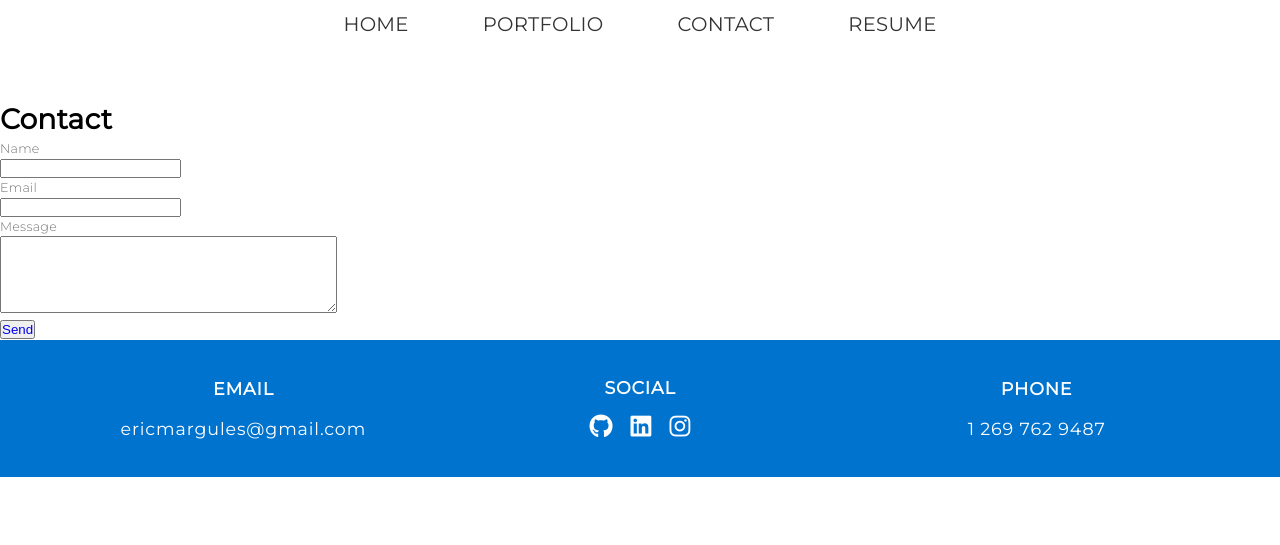
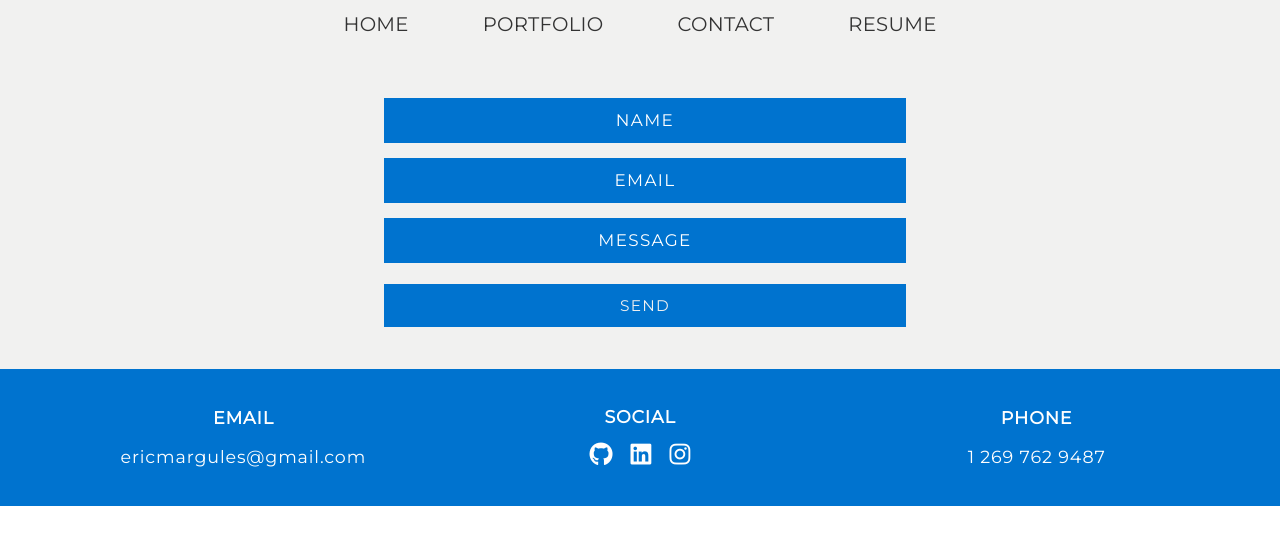
Before and after one commit to ericmargules/portfolio, a Jekyll site: the page built from contact.md, in a window 1280 px wide. Shown: the top 545 px of the page. Built offline with Jekyll 4.4.1, drawn with Linux system fonts in a browser that asks for light colours; nearby versions of some CDN libraries.

Commit message:
style contact form and add data validation

```diff
--- a/_includes/head.html
+++ b/_includes/head.html
@@ -19,6 +19,8 @@
       <script src="{{site.url}}/js/main.js"></script>
     {% elsif page.javascript == "post" %}
       <script src="{{site.url}}/js/post.js"></script>
+    {% elsif page.javascript == "contact" %}
+      <script src="{{site.url}}/js/contact.js"></script>
     {% endif %}
   {% endif %}
 </head>
--- a/contact.md
+++ b/contact.md
@@ -5,27 +5,26 @@ javascript: contact
 <div id="contact_bumper"></div>
 
 <div id="contact_content">
-	<h1>Contact</h1>
 	<div id="contact_form">
 
 		<form id="contactform" method="POST">
 	    <div id="contact_fields">
-		    <p>
-			    <label name="name">Name</label><br>
-			    <input type="text" name="name">
-			  </p>
-		  	<p>
-			  	<label name="_replyto">Email</label><br>
-			    <input type="email" name="_replyto">
-		  	</p>
-		  	<p>
-			  	<label name="content">Message</label><br>
-			    <textarea name="content" cols="40" rows="5"></textarea><br>
+		    <div class="field_box">
+			    <input type="text" placeholder="NAME" name="name">
+			    <label class="contact_label" name="name">Name</label>
+			</div>
+		  	<div class="field_box">
+			    <input type="email" placeholder="EMAIL" name="_replyto">
+			  	<label class="contact_label" name="_replyto">Email</label>
+		  	</div>
+		  	<div class="field_box">
 			    <input type="text" name="_gotcha" style="display:none" />
-					<input type="hidden" name="_next" value="{{ site.baseurl }}/" />
-				</p>
+				<input type="hidden" name="_next" value="{{ site.baseurl }}/" />
+			  	<textarea name="content" placeholder="WHAT'S ON YOUR MIND?" cols="40" rows="5"></textarea>
+			  	<label class="contact_label" name="content">Message</label>
+			</div>
 		  </div>
-	    <button class="button" id="sendMessage"><a href="#">Send</a></button>
+	    <text id="sendMessage"><a class="contact_button" href="#">SEND</a></text>
 		</form>
 </div>
 </div>
--- a/css/main.css
+++ b/css/main.css
@@ -22,6 +22,27 @@ p {
 
 a {
 	text-decoration: none;
+}
+
+::-webkit-input-placeholder { /* Chrome/Opera/Safari */
+  font-size: 20px;
+  color: black;
+}
+
+::-moz-placeholder { /* Firefox 19+ */
+  font-size: 20px;
+  color: black;
+  letter-spacing: 0em;
+}
+
+:-ms-input-placeholder { /* IE 10+ */
+  font-size: 1.25em;
+  color: #737373;
+}
+
+:-moz-placeholder { /* Firefox 18- */
+  font-size: 1.25em;
+  color: #737373;
 }
 
 .top_nav {
@@ -292,14 +313,89 @@ nav > li:not(:first-child) {
     border: 0;
 }
 
+#contact_bumper, #contact_content {
+	background-color: #f1f1f0;
+}
+
+#contact_content {
+	padding-bottom: 3em;
+}
+
 #contact_bumper {
 	display: block;
 	height: 7em;
 }
 
+#contact_form {
+	width: 40%;
+	margin: 0 auto;
+}
+
 #contact_section {
 	max-width: 85em;
 	margin: 0 auto;
+}
+
+.field_box > input, textarea  {
+	width: 79%;
+	height: 25px;
+	border: none;
+	background-color: #fff;
+	color: #737373;
+	padding: 10px 5px 10px 5px;
+	padding-left: 21%;
+	margin: 0;
+	margin-bottom: 15px;
+}
+
+.field_box {
+	position: relative;
+}
+
+.contact_label {
+    position: absolute;
+    top: 0;
+    left: 0;
+    width: 100%;
+    text-align: center;
+    font-size: 1.2em;
+    letter-spacing: .08em;
+    color: white;
+    background: #0073CF;
+    padding: 10px 5px;
+    text-transform: uppercase;
+	-webkit-transition: all 0.7s ease;
+	transition: all 0.7s ease;
+}
+
+input:focus + .contact_label, input.focused + .contact_label, textarea:focus + .contact_label, textarea.focused + .contact_label {
+	width: 18%;
+	background-color: #CCE3F5;
+	color: #737373;
+}
+
+.field_box:hover .contact_label {
+	width: 18% ;
+	background-color: #CCE3F5;
+	color: #737373;
+}
+
+.contact_button {
+	font-size: 1.1em;
+	letter-spacing: .08em;
+	text-align: center;
+	display: inline-block;
+	width: 100%;
+	padding: 10px 5px;
+	background-color: #0073CF;
+	color: #f1f1f0;
+	-webkit-transition: all 0.5s ease;
+	transition: all 0.5s ease;
+}
+
+.contact_button:hover, .contact_label:hover {
+	background-color: #CCE3F5;
+	color: #737373;
 }
 
 .third_column {
@@ -599,4 +695,8 @@ body > .video_button:hover {
 	body > .video_button {
 		left: 93%;
 	}
+
+	#contact_form {
+		width: 90%;
+	}
 }
--- a/js/contact.js
+++ b/js/contact.js
@@ -1,8 +1,23 @@
+function verifyContactForm() {
+    var test = true;
+    $("input").each(function(){
+        if ($(this)[0].value == ""){
+            test = false;
+        }
+    });
+    if ($("textarea")[0].value == "") {
+            test = false;
+    }
+    return test;
+}
+
 function handleContactForm() {
+
 
 	var message = "";
 
 	$("#sendMessage").on("click", function() {
+        if (verifyContactForm()) {
             message = $("#contactform").serialize();
             $.ajax({
                 url: "https://formspree.io/eric.i.margules@gmail.com",
@@ -12,6 +27,10 @@ function handleContactForm() {
             });
             alert('Thanks for the email, I\'ll be in touch soon.');
             return false;
+        } else{
+            alert("fill out the form!");
+            return false;
+        }
 	});
 
 }
@@ -20,4 +39,20 @@ $(document).ready(function(){
 
     handleContactForm();
 
+    $("input").on("blur", function() {
+        if ($(this)[0].value != "" ) {
+            this.nextSibling.nextSibling.style.width = "18%";
+        } else {
+            this.nextSibling.nextSibling.style.width = "";
+        }
     });
+    $("textarea").on("blur", function() {
+        if ($(this)[0].value != "" ) {
+            this.nextSibling.nextSibling.style.width = "18%";
+        } else {
+            this.nextSibling.nextSibling.style.width = "";
+        }
+    });
+
+
+});
```
Lines whose indentation alone changed are shown as unchanged.
